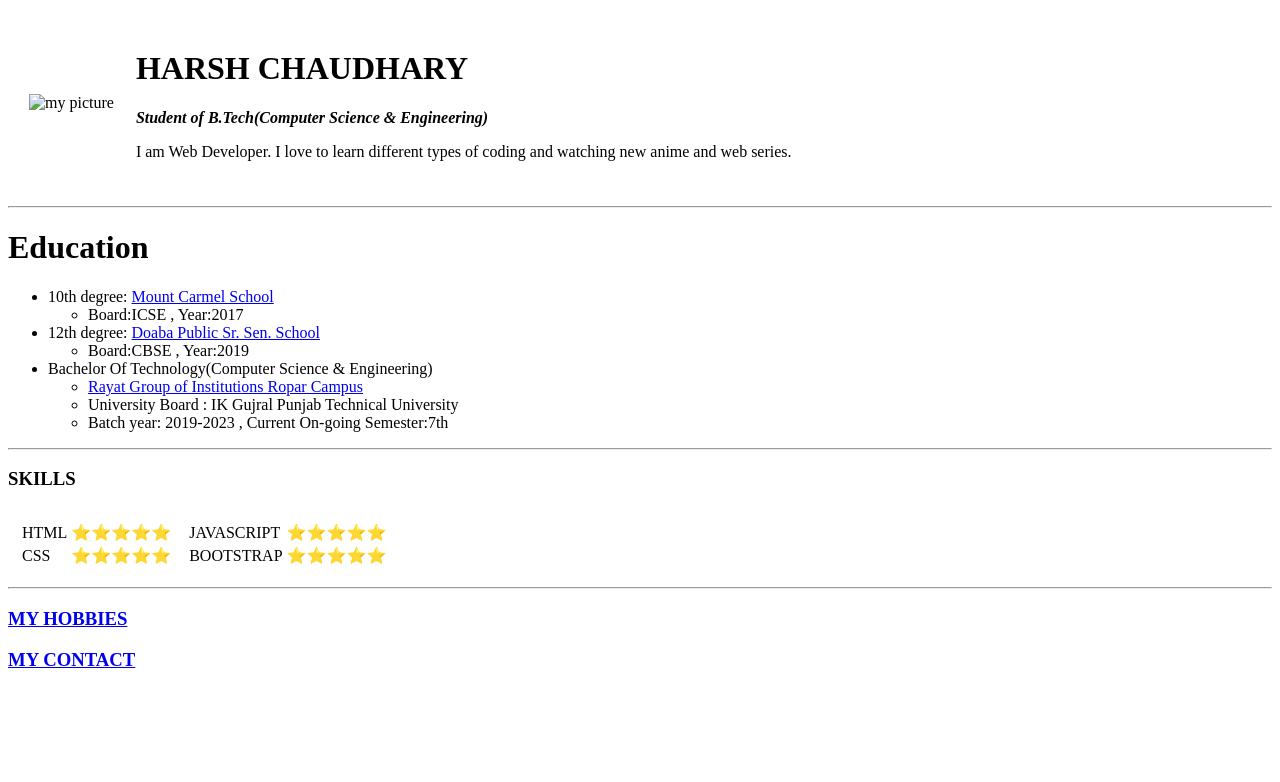
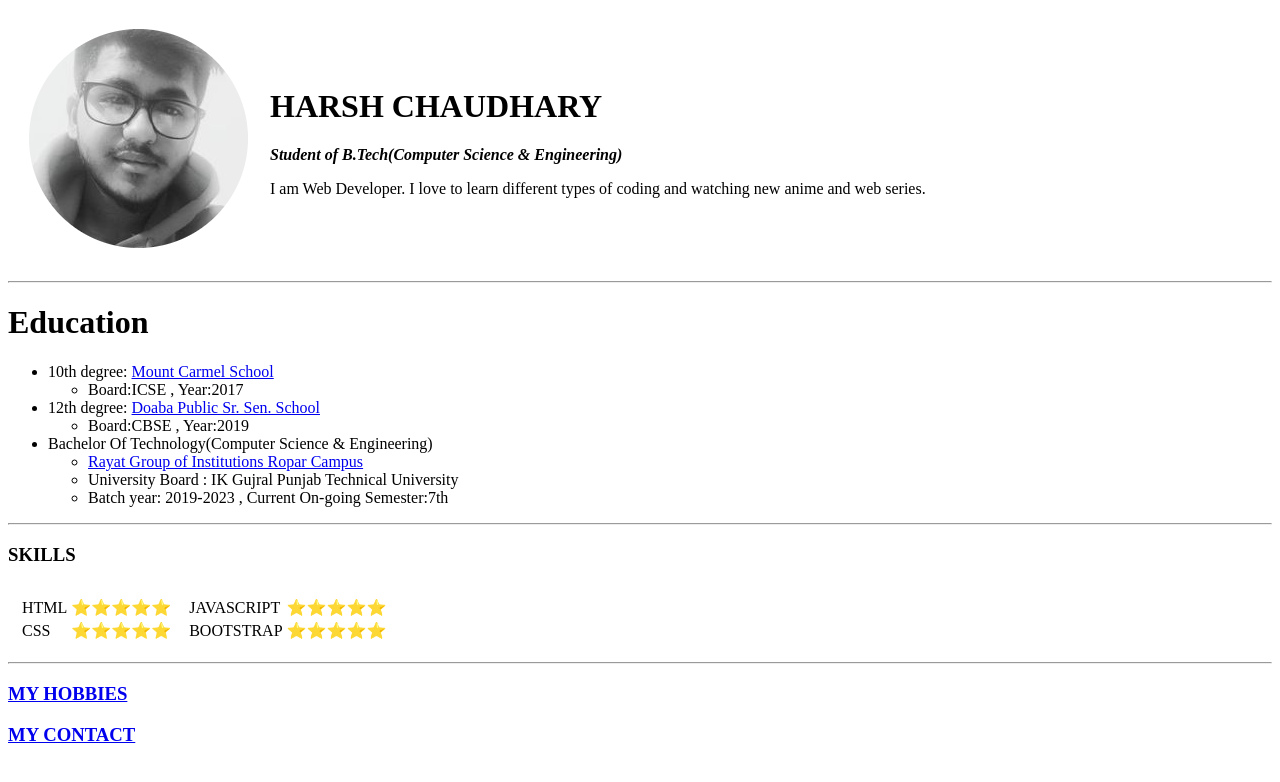
Before and after one commit to HARSH062001/cv, a plain HTML site: page index.html in a window 1280 px wide. Drawn offline with Linux system fonts and the light colour scheme.

Commit message:
Update index.html

```diff
--- a/index.html
+++ b/index.html
@@ -9,7 +9,7 @@
 <body>
     <table cellspacing="20">
     <tr>
-        <td><img src="../New folder/harsh.png" alt="my picture"></td>
+        <td><img src="./harsh.png" alt="my picture"></td>
         <td><h1>HARSH CHAUDHARY</h1>
             <p><em><strong>Student of B.Tech(Computer Science & Engineering)</strong> </em></p>
             <p>I am Web Developer. I love to learn different types of coding and watching new anime and web series.</p></td>
```
